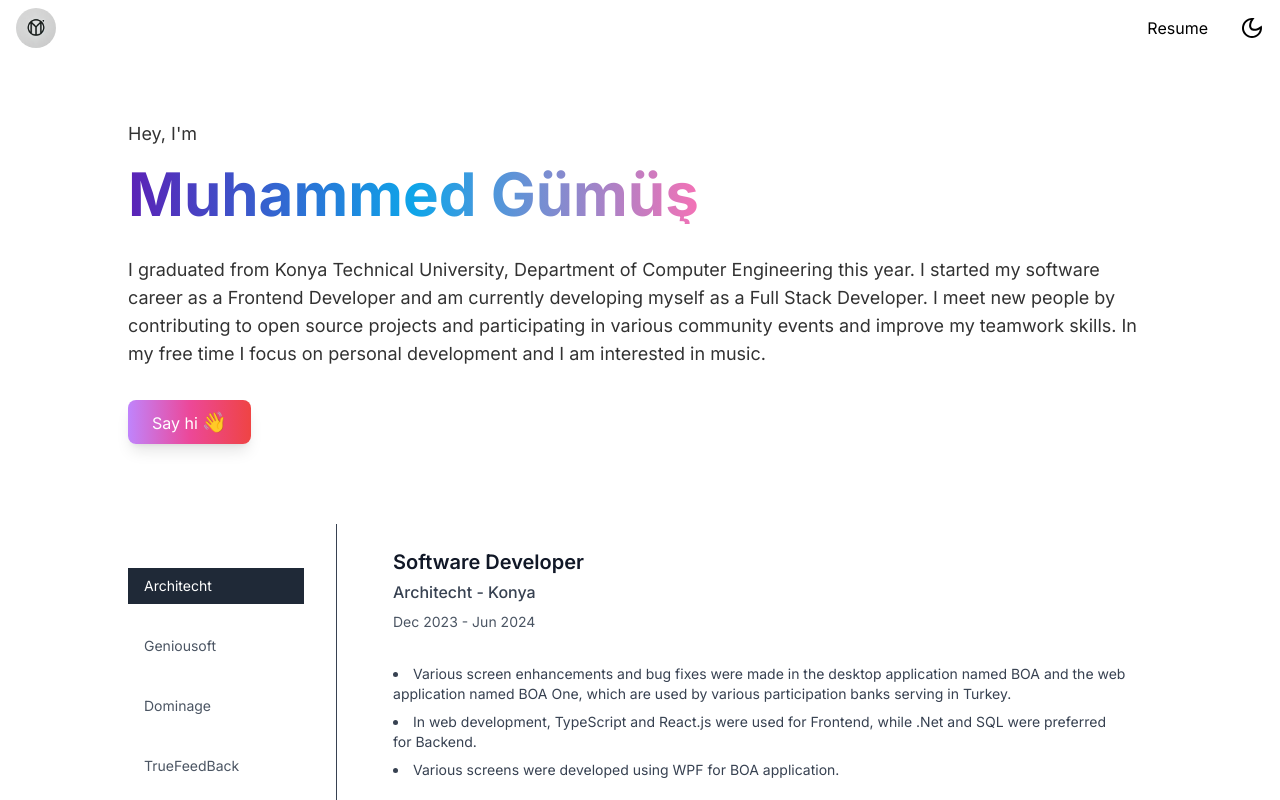
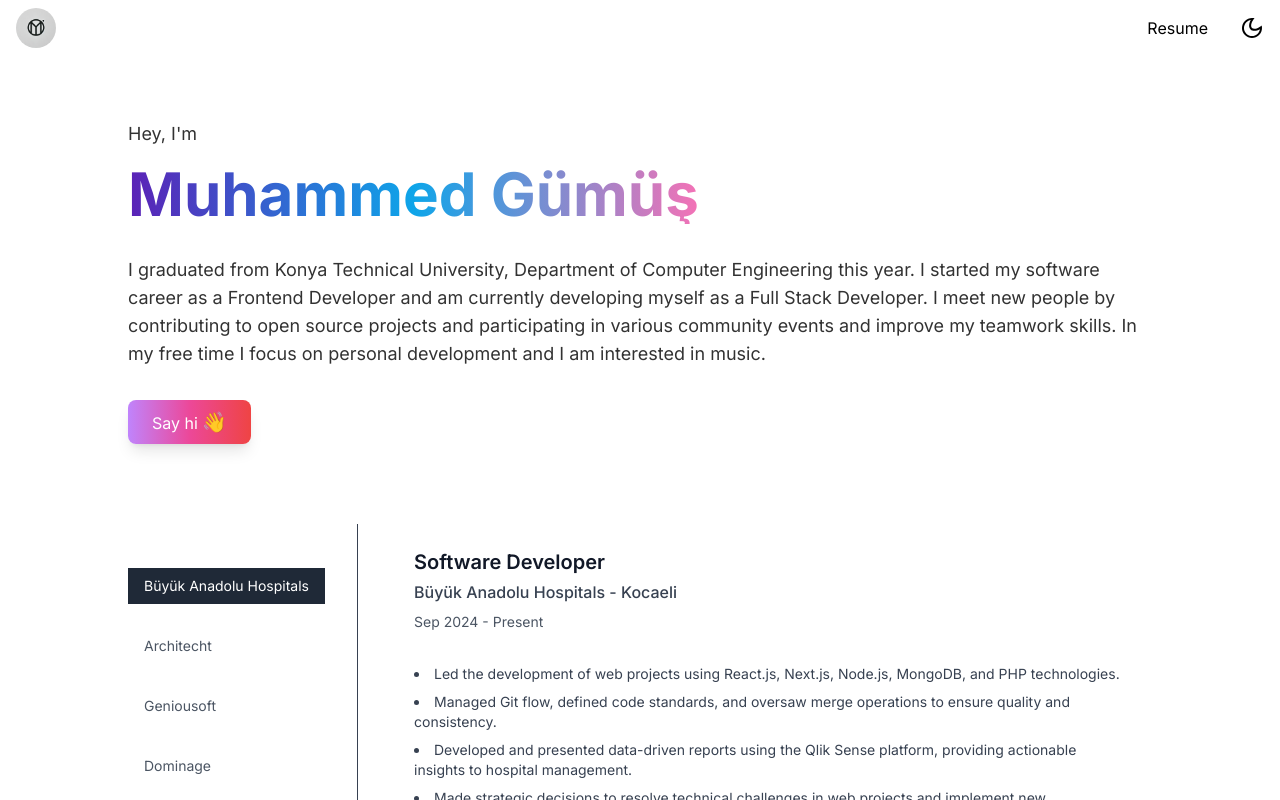
Before and after one commit to muhammed-gumus/portfolio, a Next.js app in the folder new-portfolio/: page / in a window 1280 px wide. Shown: the top 800 px of the page. Built offline with nearby package versions, Linux system fonts and the light colour scheme.

Commit message:
resume updated

```diff
--- a/new-portfolio/components/Experience/index.tsx
+++ b/new-portfolio/components/Experience/index.tsx
@@ -3,6 +3,19 @@
 import React, { useState, useEffect } from "react";
 
 const experiences = [
+  {
+    company: "Büyük Anadolu Hospitals",
+    location: "Kocaeli",
+    role: "Software Developer",
+    startDate: "Sep 2024",
+    endDate: "Present",
+    description: [
+      "Led the development of web projects using React.js, Next.js, Node.js, MongoDB, and PHP technologies.",
+      "Managed Git flow, defined code standards, and oversaw merge operations to ensure quality and consistency.",
+      "Developed and presented data-driven reports using the Qlik Sense platform, providing actionable insights to hospital management.",
+      "Made strategic decisions to resolve technical challenges in web projects and implement new technologies.",
+    ],
+  },
   {
     company: "Architecht",
     location: "Konya",
@@ -12,7 +25,7 @@ const experiences = [
     description: [
       "Various screen enhancements and bug fixes were made in the desktop application named BOA and the web application named BOA One, which are used by various participation banks serving in Turkey.",
       "In web development, TypeScript and React.js were used for Frontend, while .Net and SQL were preferred for Backend.",
-      "Various screens were developed using WPF for BOA application."
+      "Various screens were developed using WPF for BOA application.",
     ],
   },
   {
@@ -63,7 +76,9 @@ const ExperienceCard: React.FC<{
   return (
     <div className="mb-8 w-full flex flex-col gap-4 p-6 bg-white dark:bg-black bg-opacity-80 rounded-lg shadow-lg md:bg-transparent md:shadow-none">
       <div className="flex flex-col items-start justify-between">
-        <h2 className="text-xl font-semibold text-gray-900 dark:text-white mb-1">{role}</h2>
+        <h2 className="text-xl font-semibold text-gray-900 dark:text-white mb-1">
+          {role}
+        </h2>
         <h3 className="text-md font-medium text-gray-700 dark:text-gray-300 mb-2">
           {company} - {location}
         </h3>
@@ -83,7 +98,9 @@ const ExperienceCard: React.FC<{
 };
 
 const IndexPage: React.FC = () => {
-  const [selectedCompanyIndex, setSelectedCompanyIndex] = useState<number | null>(null);
+  const [selectedCompanyIndex, setSelectedCompanyIndex] = useState<
+    number | null
+  >(null);
 
   useEffect(() => {
     setSelectedCompanyIndex(0); // İlk şirketi varsayılan olarak seç
@@ -96,7 +113,9 @@ const IndexPage: React.FC = () => {
   return (
     <div className="flex flex-col md:flex-row justify-left w-full mt-12 p-4 md:p-8 bg-white dark:bg-black">
       <div className="w-full md:w-1/4 md:pr-8 md:border-r border-gray-700">
-        <h1 className="text-xl tracking-widest mb-4 text-left md:text-left md:text-white">EXPERIENCE</h1>
+        <h1 className="text-xl tracking-widest mb-4 text-left md:text-left md:text-white">
+          EXPERIENCE
+        </h1>
         <div className="flex overflow-x-auto md:flex-col gap-2">
           {experiences.map((experience, index) => (
             <button
--- a/new-portfolio/components/Navbar/index.tsx
+++ b/new-portfolio/components/Navbar/index.tsx
@@ -69,7 +69,7 @@ export default function Navbar() {
         </Link>
         <div className="flex flex-row gap-8 items-center">
           <a
-            href="/MuhammedGumusResume.pdf"
+            href="/MuhammedGumusResumeCV.pdf"
             target="_blank"
             rel="noopener noreferrer"
             className={`lg ${
```
Also changed, not shown: 1 other file (tests, documents, lock files or other folders).
